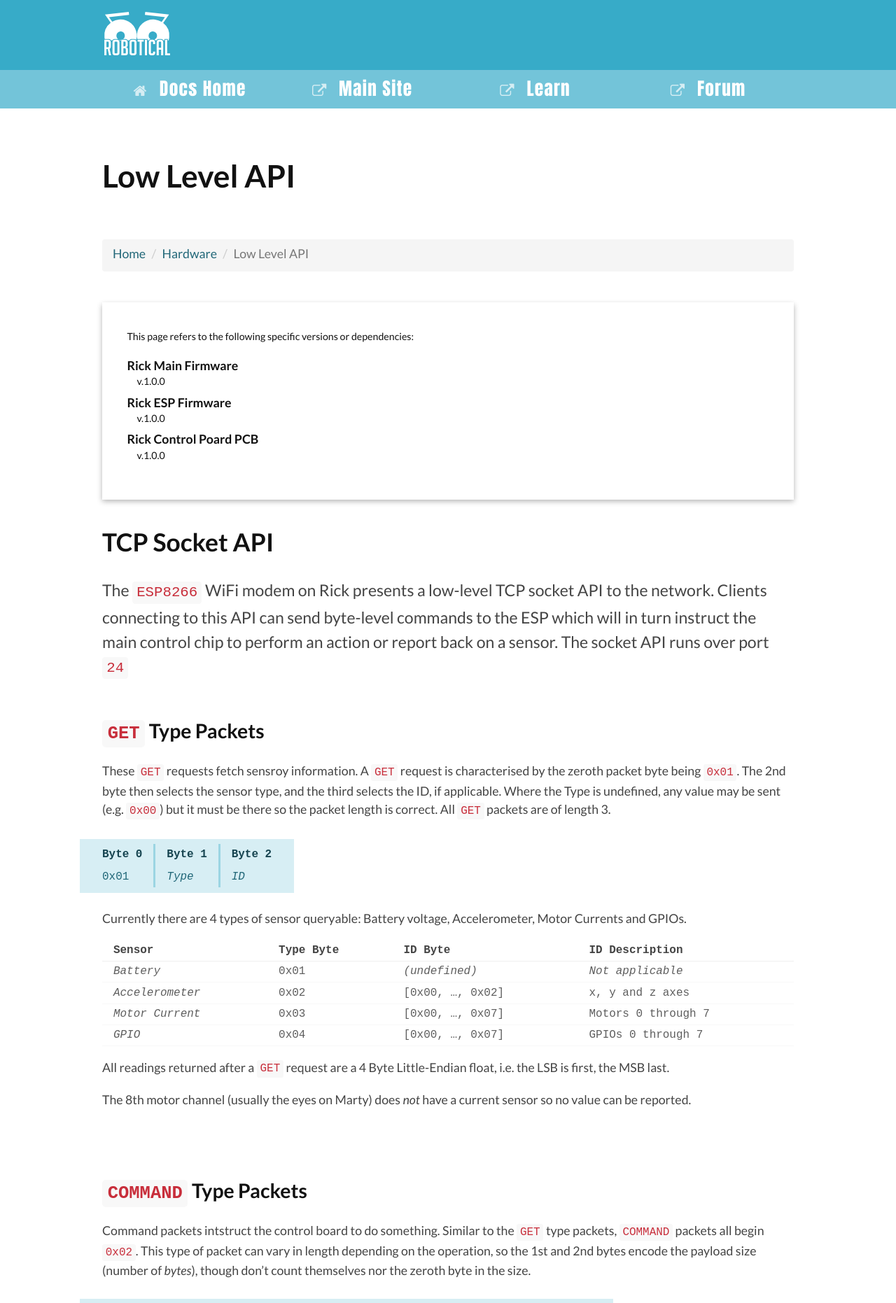
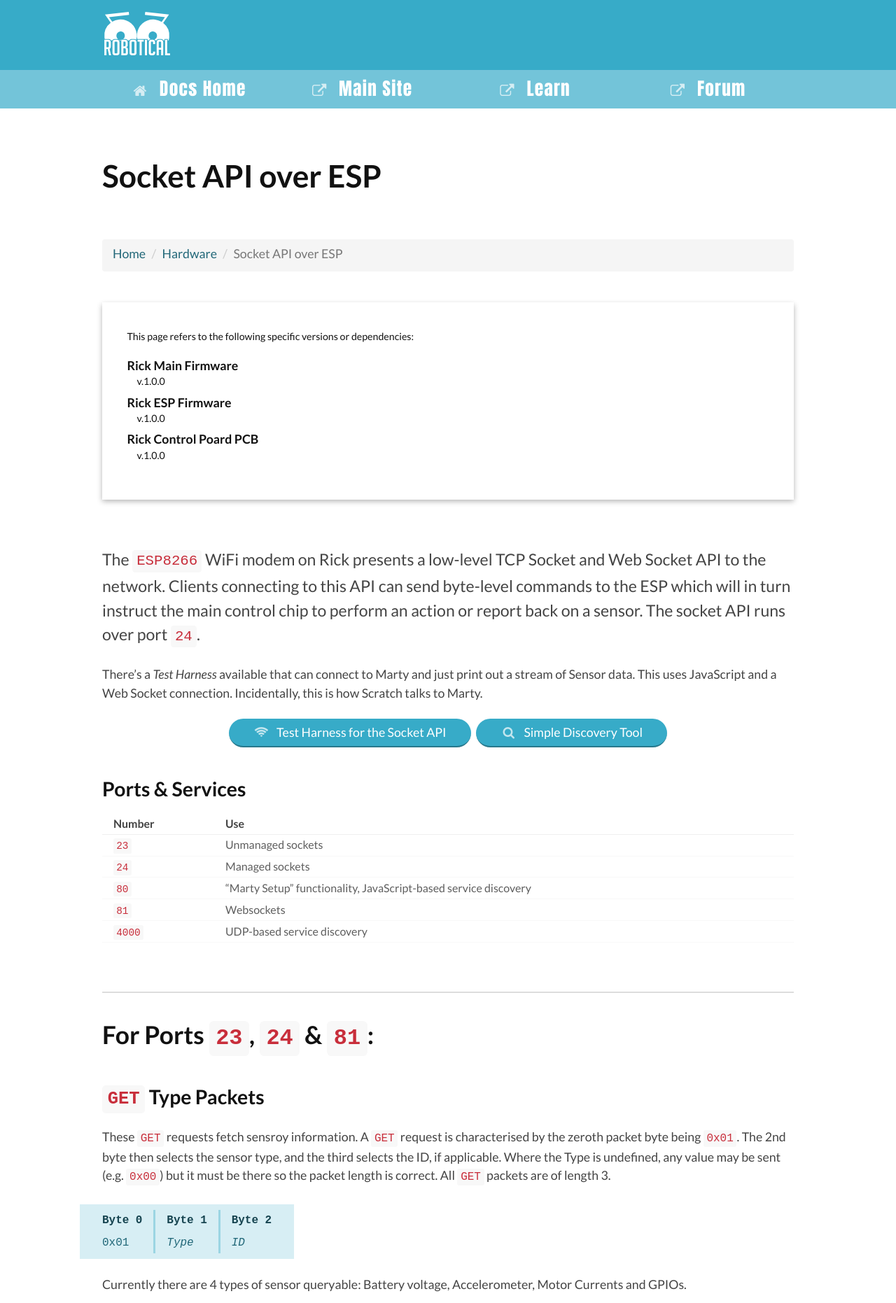
Before and after one commit to robotical/docs.robotical.io, a Jekyll site: the page built from hardware/esp-socket-api.md, in a window 1280 px wide. Shown: the top 1862 px of the page at 70% size. Built offline with Jekyll 4.4.1, drawn with Linux system fonts in a browser that asks for light colours; nearby versions of some CDN libraries; some web fonts are replaced.

Commit message:
Add ESP test harness and discovery tools Update MartyPy socetclient docs Update Styles

```diff
--- a/hardware/lowlevel-api.md
+++ b/hardware/esp-socket-api.md
@@ -1,5 +1,5 @@
 ---
-title: Low Level API
+title: Socket API over ESP
 breadcrumbs:
  - name: 'Hardware'
    url: '/hardware'
@@ -13,19 +13,47 @@
 layout: article
 ---
 
+<br>
+
+The `ESP8266` WiFi modem on Rick presents a low-level TCP Socket and Web Socket API to the network.
+Clients connecting to this API can send byte-level commands to the ESP which will in turn instruct
+the main control chip to perform an action or report back on a sensor. The socket API runs
+over port `24`.
+{:.feature}
+
+There's a *Test Harness* available that can connect to Marty and just print out a stream
+of Sensor data. This uses JavaScript and a Web Socket connection. Incidentally, this is
+how Scratch talks to Marty.
+
+<div class="center">
+    <a href="/hardware/esp-socket-harness" class="btn rounded">
+        <i class="fa fa-fw fa-wifi muted"></i> &nbsp; Test Harness for the Socket API
+    </a>
+    <a href="/hardware/esp-socket-discovery" class="btn rounded">
+        <i class="fa fa-fw fa-search muted"></i> &nbsp; Simple Discovery Tool
+    </a>
+</div>
 
 
+Ports & Services
+---
 
-TCP Socket API
-===
-
-The `ESP8266` WiFi modem on Rick presents a low-level TCP socket API to the network. Clients
-connecting to this API can send byte-level commands to the ESP which will in turn instruct
-the main control chip to perform an action or report back on a sensor. The socket API runs
-over port `24`
-{:.feature}
+| Number    | Use                                                             |
+|-----------|-----------------------------------------------------------------|
+| `23`      | Unmanaged sockets                                               |
+| `24`      | Managed sockets                                                 |
+| `80`      | "Marty Setup" functionality, JavaScript-based service discovery |
+| `81`      | Websockets                                                      |
+| `4000`    | UDP-based service discovery                                     |
 
 
+<br>
+
+------------------------------------------------------------------------------------------------
+
+
+For Ports `23`, `24` & `81`:
+===
 
 
 `GET` Type Packets
@@ -152,3 +180,4 @@
 
 
 <br>
+<br>
--- a/index.html
+++ b/index.html
@@ -357,9 +357,9 @@
 
       <div class="row padd">
         <div class="col">
-          <a href="{{ site.baseurl }}/hardware/lowlevel-api" class="inherit">
+          <a href="{{ site.baseurl }}/hardware/esp-socket-api" class="inherit">
             <div class="well bigger">
-              <strong>Low Level APIs</strong>
+              <strong>Socket API</strong>
               <p class="smaller">
                 Byte-level specification of the WiFi TCP socket API with Rick via the ESP, as well
                 as low-level info on the ROS Serial integration and Websocket communication with Rick
```
Also changed, not shown: hardware/esp-socket-discovery.html (added, +67 -0 lines), hardware/esp-socket-harness.html (added, +210 -0 lines), hardware/index.html (+7 -7 lines), hardware/remote-connection.md (+13 -0 lines), python/remote.md (+59 -8 lines), css/style.css.
